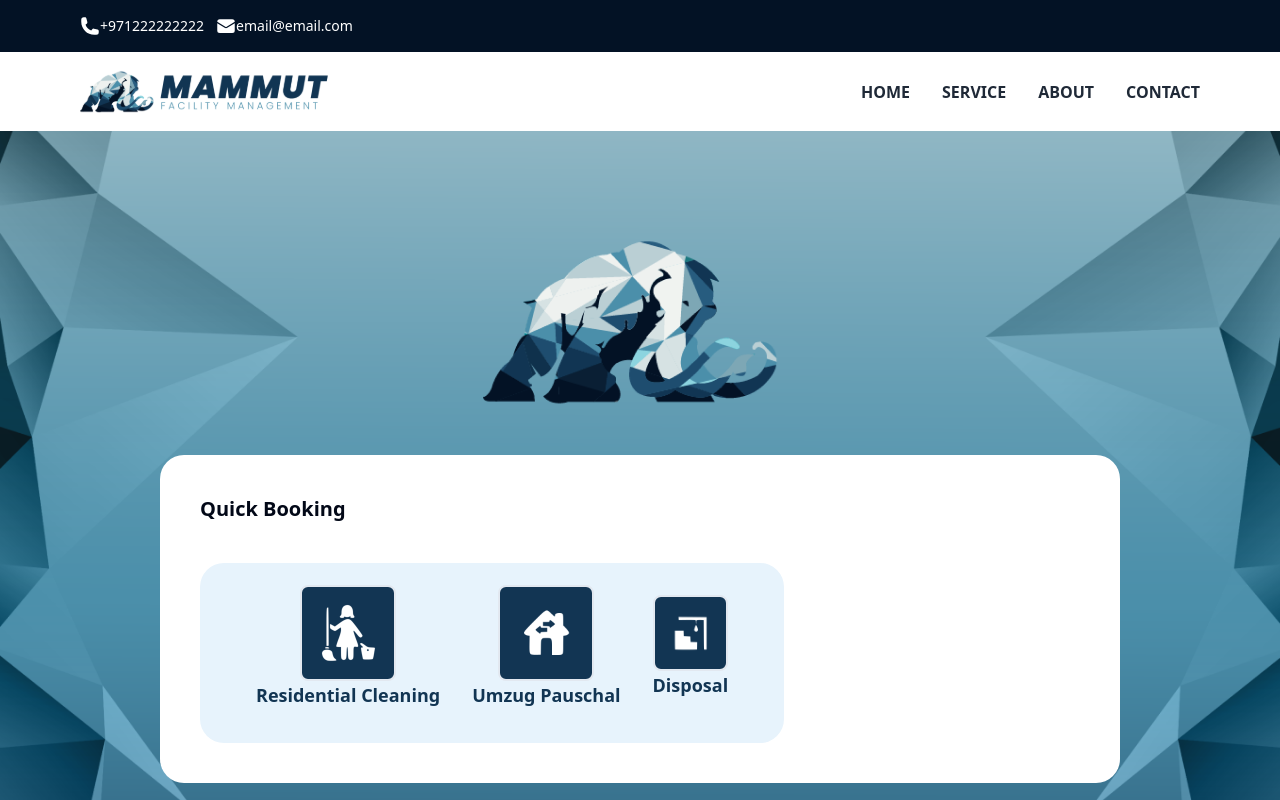
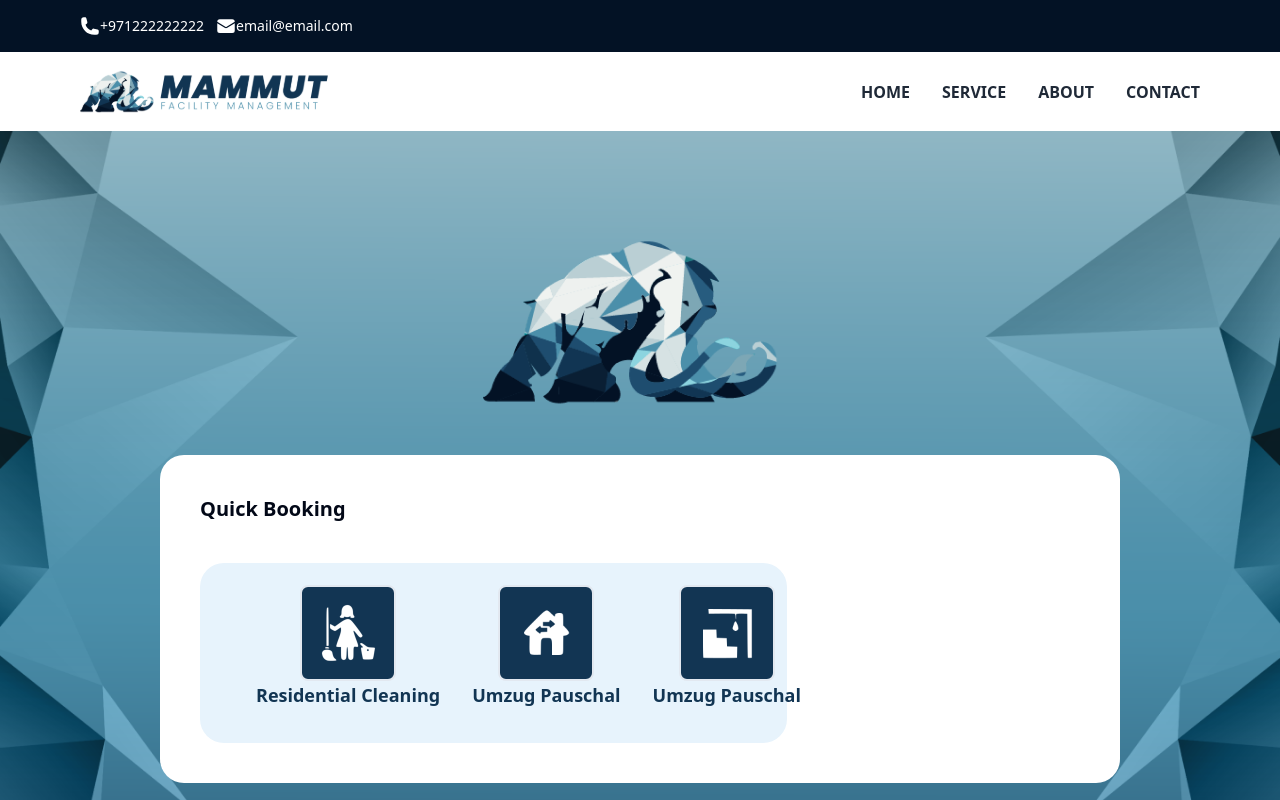
Before and after one commit to MEG-Marketing-Developer/booking-engine, a React (Vite) app: page / in a window 1280 px wide. Shown: the top 800 px of the page. Built offline with nearby package versions, Linux system fonts and the light colour scheme.

Commit message:
add content to all tabs

```diff
--- a/src/App.jsx
+++ b/src/App.jsx
@@ -62,7 +62,7 @@ const App = () => {
                   title={
                     <CollapseIHeader
                       imageSrc={Disposal}
-                      serviceTitle="Disposal"
+                      serviceTitle="Umzug Pauschal"
                     />
                   }
                   isOpen={openIndex === 2}
@@ -72,8 +72,8 @@ const App = () => {
               {openIndex !== null && (
                 <div className="mt-2 p-4 border border-gray-200 rounded w-full text-base">
                   {openIndex === 0 && <ResidentialCleaning />}
-                  {openIndex === 1 && <p>This is the content for Item 2.</p>}
-                  {openIndex === 2 && <p>This is the content for Item 3.</p>}
+                  {openIndex === 1 && <ResidentialCleaning />}
+                  {openIndex === 2 && <ResidentialCleaning />}
                 </div>
               )}
             </div>
```
